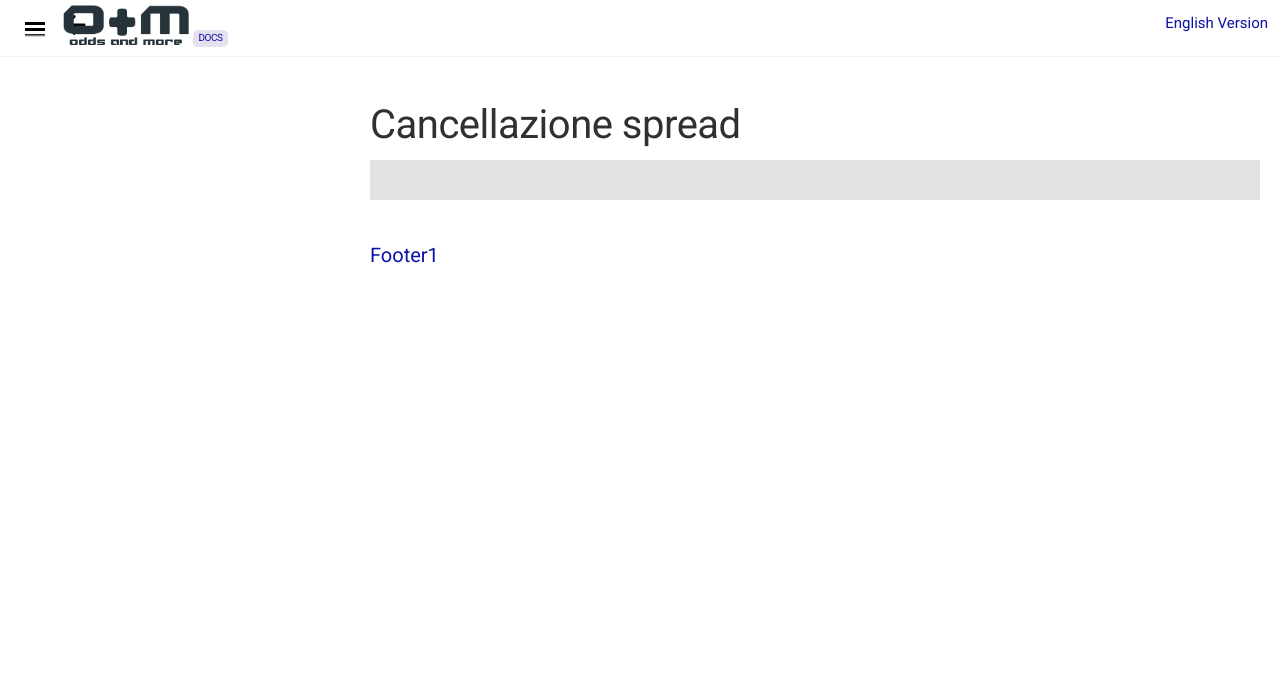
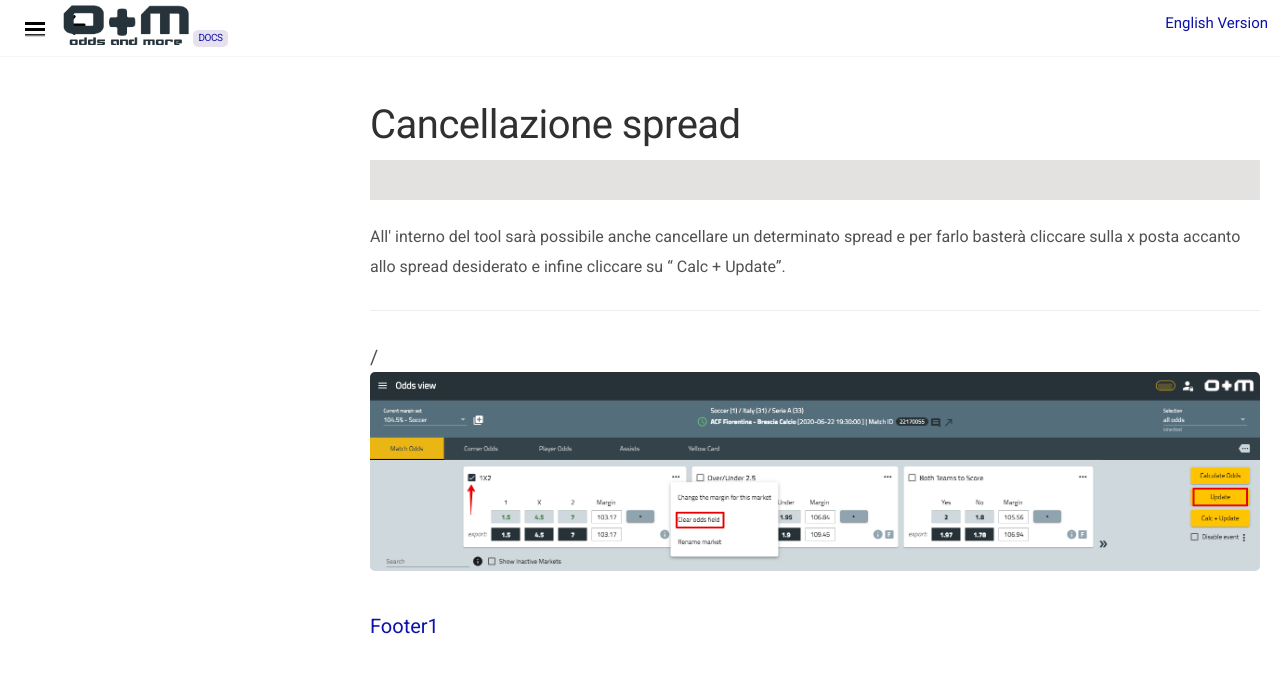
Before and after one commit to docsforodds/docs, a Jekyll site: the page built from docs/it/gestione-quote/cancellazione-spread.md, in a window 1280 px wide. Shown: the top 673 px of the page. Built offline with Jekyll 4.4.1, drawn with Linux system fonts in a browser that asks for light colours; nearby versions of some CDN libraries.

Commit message:
added page

```diff
--- a/docs/it/gestione-quote/cancellazione-spread.md
+++ b/docs/it/gestione-quote/cancellazione-spread.md
@@ -8,3 +8,10 @@ icon: fas fa-circle
 <p class="message">
 
 </p>
+
+<font size="3">All' interno del tool sarà possibile anche cancellare un determinato spread e per farlo basterà cliccare sulla x posta accanto allo spread desiderato e infine cliccare su “ Calc + Update”.</font>
+
+ ---
+
+
+/![Markdown Plus]({{site.baseurl}}/public/images/gestione-quote/clear-odds-field.png)
```
Also changed, not shown: docs/it/gestione-quote/cancellazione-quote.md (+3 -0 lines).
